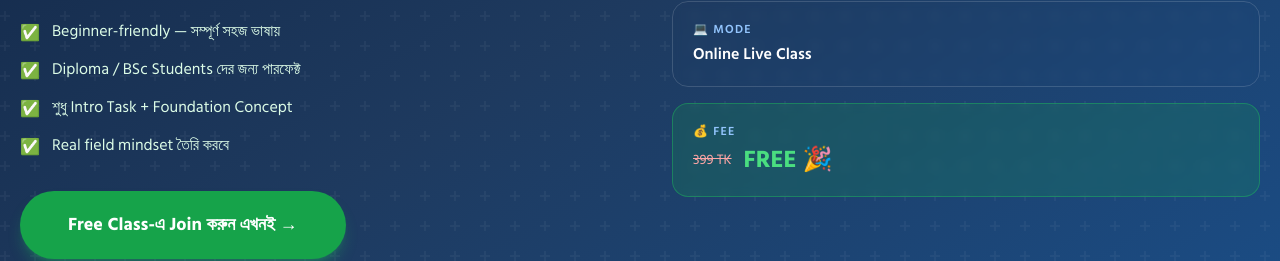
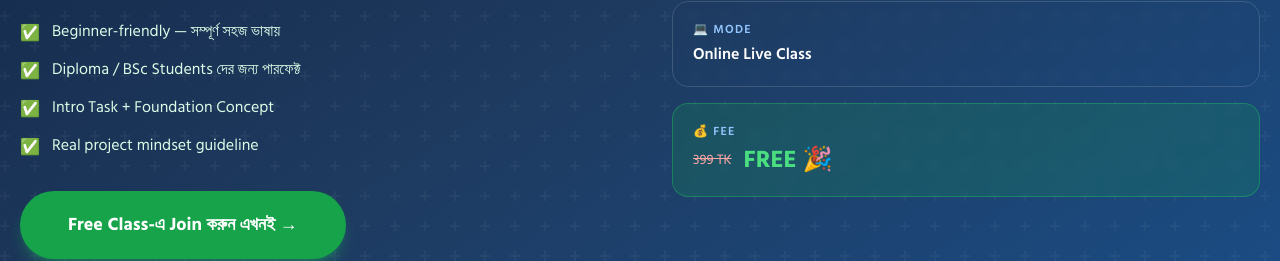
Before and after one commit to rifat-mahmudul/structural_drawing, a Next.js app: page / in a window 1280 px wide. Shown: the part 409-670 px from the top of the page. Built offline with nearby package versions, Linux system fonts and the light colour scheme.

Commit message:
hero section update

```diff
--- a/components/HeroSection.tsx
+++ b/components/HeroSection.tsx
@@ -36,8 +36,8 @@ export default function HeroSection() {
               {[
                 'Beginner-friendly — সম্পূর্ণ সহজ ভাষায়',
                 'Diploma / BSc Students দের জন্য পারফেক্ট',
-                'শুধু Intro Task + Foundation Concept',
-                'Real field mindset তৈরি করবে',
+                'Intro Task + Foundation Concept',
+                'Real project mindset guideline',
               ].map((item) => (
                 <li key={item} className="flex items-start gap-3 text-green-100 text-base">
                   <span className="mt-0.5 flex-shrink-0">✅</span>
```
